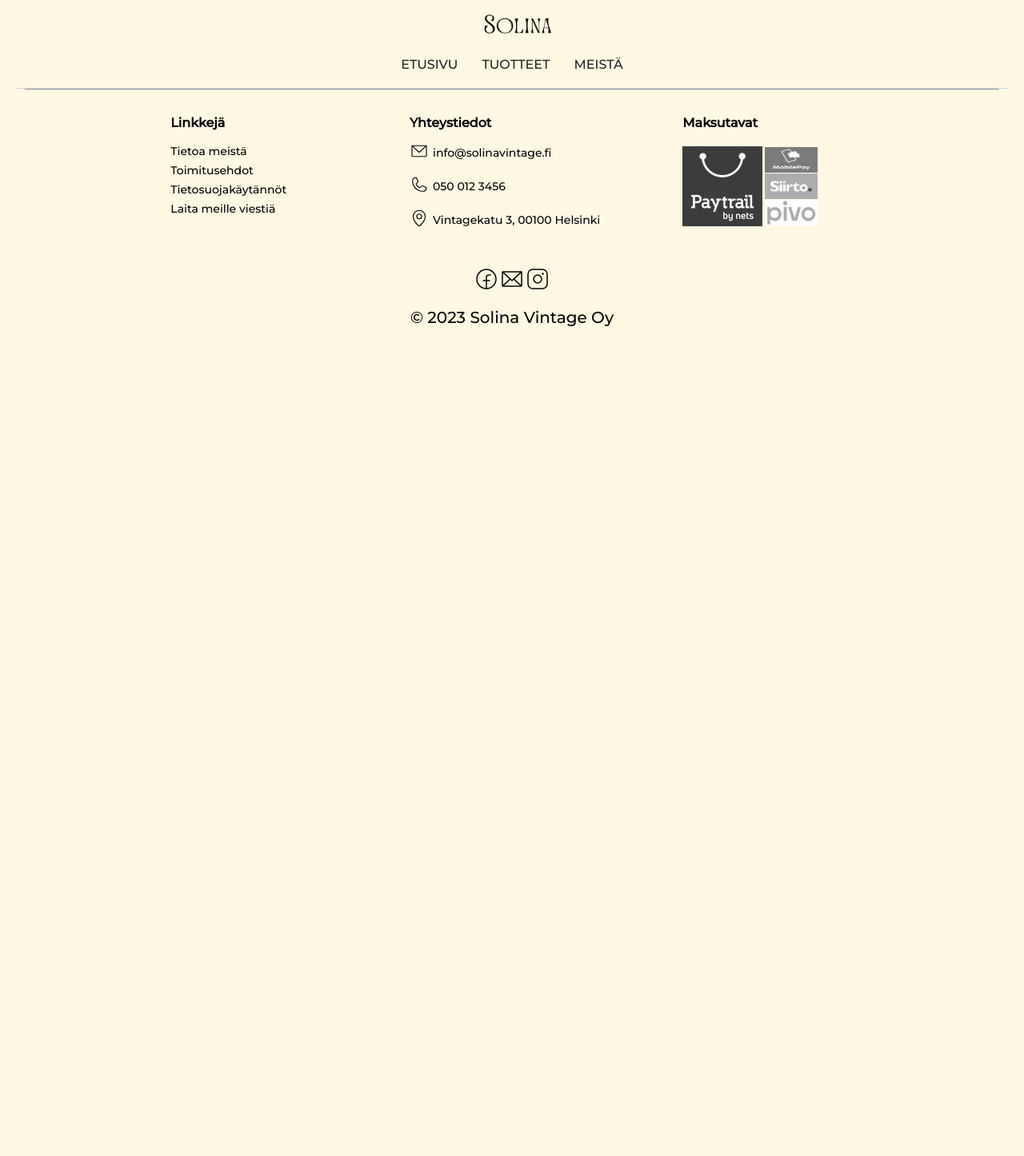
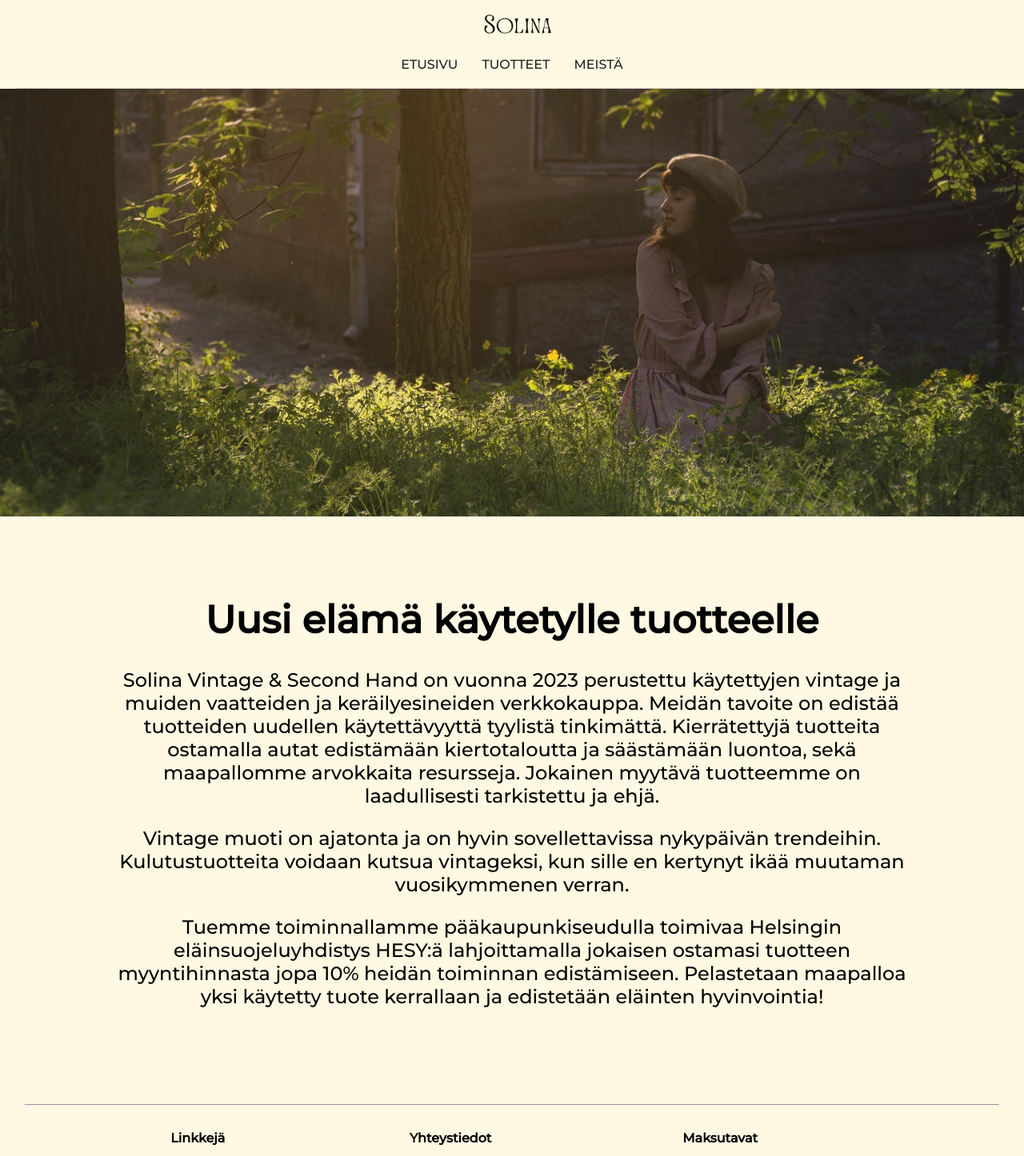
Before and after one commit to Oonuliina/solinavintage, a React (Create React App) app in the folder solinavintage/: page /meista in a window 1280 px wide. Shown: the part 324-1770 px from the top of the page at 80% size. Before the commit the page ends 800 px from the top, so only its background shows below. Built offline with nearby package versions, Linux system fonts and the light colour scheme; a web font is replaced by a local one.

Commit message:
meista page

```diff
--- a/solinavintage/src/pages/Meista.jsx
+++ b/solinavintage/src/pages/Meista.jsx
@@ -1,14 +1,67 @@
 import React from 'react'
 import Header from '../components/Header'
 import Footer from '../components/Footer'
+import styled from "styled-components";
+import meista from "../assets/meista_page_img.jpg"
 
 const Meista = () => {
   return (
     <div>
       <Header />
+        <ImgContainer>
+            <Image src={meista} />
+        </ImgContainer>
+        <TextContainer>
+          <HeaderAboutUs>Uusi elämä käytetylle tuotteelle</HeaderAboutUs>
+          <TextAboutUs>
+            Solina Vintage & Second Hand on vuonna 2023 perustettu käytettyjen vintage ja
+            muiden vaatteiden ja keräilyesineiden verkkokauppa. Meidän tavoite on edistää
+            tuotteiden uudellen käytettävyyttä tyylistä tinkimättä. Kierrätettyjä tuotteita ostamalla
+            autat edistämään kiertotaloutta ja säästämään luontoa, sekä maapallomme arvokkaita
+            resursseja. Jokainen myytävä tuotteemme on laadullisesti tarkistettu ja ehjä.
+          </TextAboutUs>
+          <TextAboutUs>
+            Vintage muoti on ajatonta ja on hyvin sovellettavissa nykypäivän trendeihin.
+            Kulutustuotteita voidaan kutsua vintageksi, kun sille en kertynyt ikää muutaman
+            vuosikymmenen verran.
+          </TextAboutUs>
+          <TextAboutUs>
+            Tuemme toiminnallamme pääkaupunkiseudulla toimivaa Helsingin
+            eläinsuojeluyhdistys HESY:ä lahjoittamalla jokaisen ostamasi tuotteen myyntihinnasta
+            jopa 10% heidän toiminnan edistämiseen. Pelastetaan maapalloa yksi käytetty tuote kerrallaan
+            ja edistetään eläinten hyvinvointia!
+          </TextAboutUs>
+        </TextContainer>
       <Footer />
     </div>
   )
 }
 
+const ImgContainer = styled.div`
+  position: relative;
+  overflow: hidden;
+  margin-bottom: 50px;
+`;
+
+const Image = styled.img`
+  width: 100%;
+  height: auto;
+  object-fit: cover;
+`;
+
+const TextContainer = styled.div`
+  max-width: 1005px;
+  margin: auto;
+  text-align: center;
+  margin-bottom: 120px;
+`;
+
+const HeaderAboutUs = styled.h1`
+  font-size: 48px;
+`;
+
+const TextAboutUs = styled.p`
+  font-size: 24px;
+`;
+
 export default Meista
```
Also changed, not shown: solinavintage/src/assets/meista_page_img.jpg (added).
